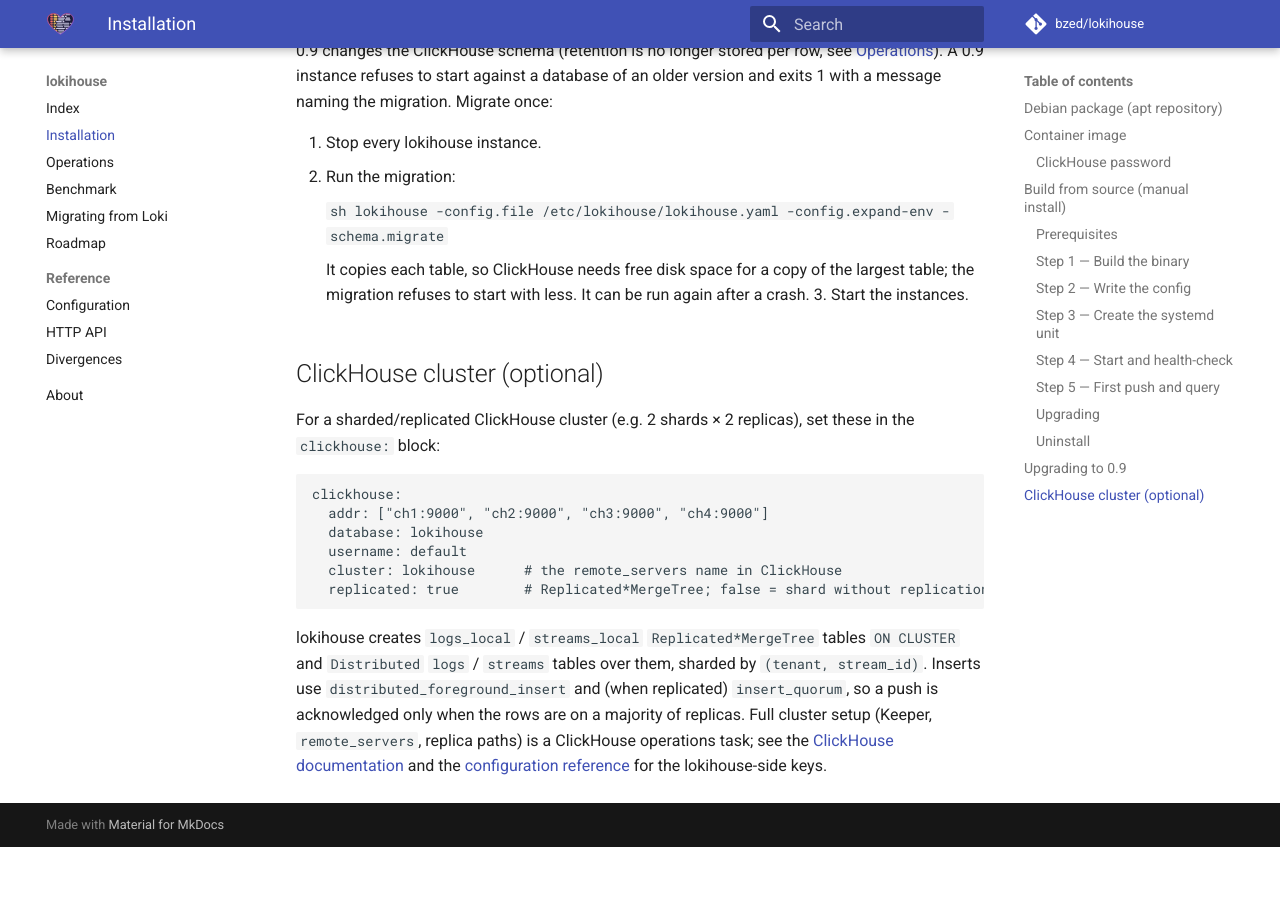
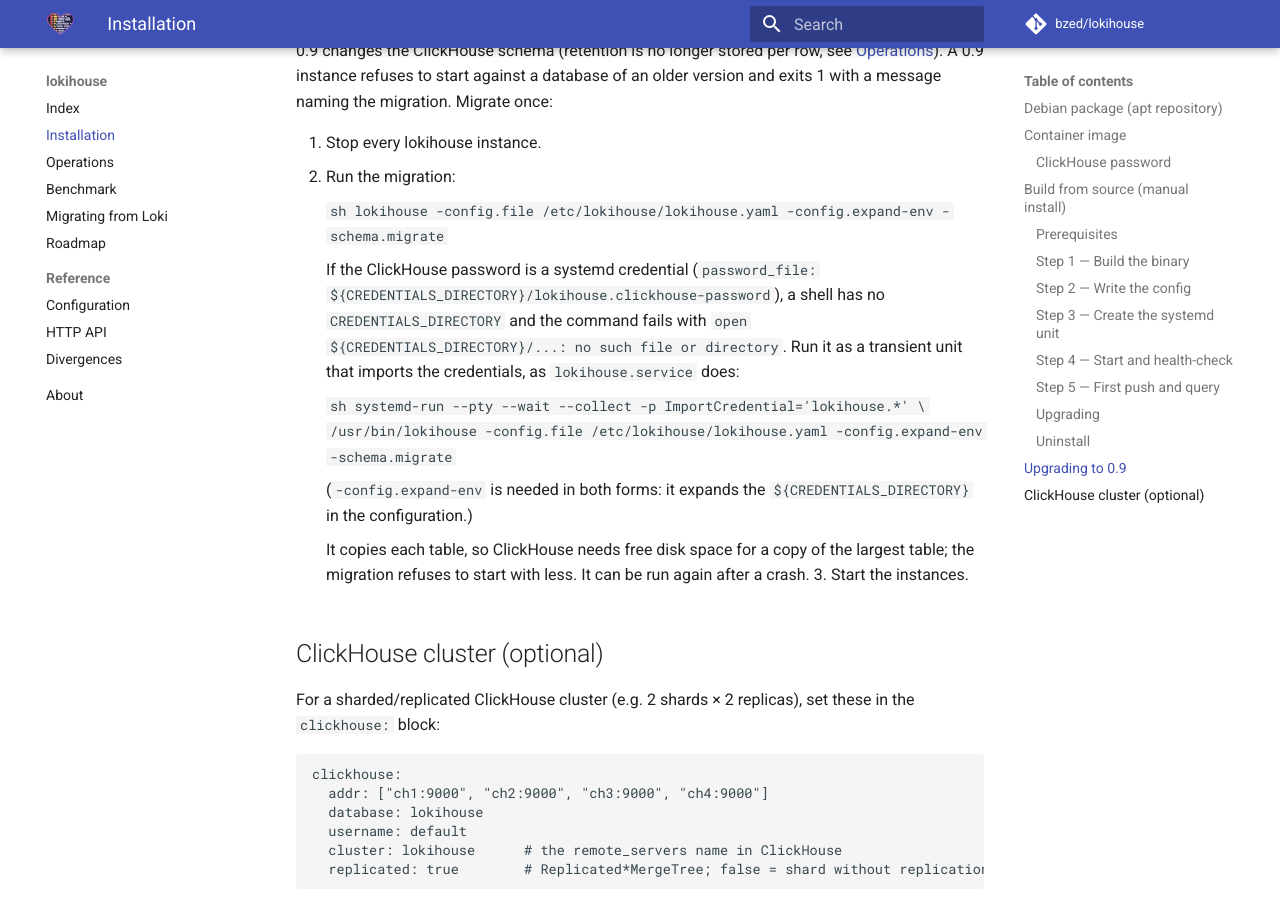
Before and after one commit to bzed/lokihouse, an MkDocs documentation site: the page built from docs/install/index.md, in a window 1280 px wide and 900 px high, scrolled down 6391 px. Built offline with MkDocs 1.6.1 and Material for MkDocs 9.7.7, drawn with Linux system fonts in a browser that asks for light colours; comment, search, counter and statistics services are not loaded; before the commit the page ends 7238 px from its top, so only the background shows below that.

Commit message:
docs: run -schema.migrate with systemd credentials
Co-Authored-By: Claude Sonnet 5.5 <noreply@anthropic.com>

````diff
--- a/docs/install/index.md
+++ b/docs/install/index.md
@@ -332,6 +332,20 @@ migration. Migrate once:
     lokihouse -config.file /etc/lokihouse/lokihouse.yaml -config.expand-env -schema.migrate
     ```
 
+    If the ClickHouse password is a systemd credential
+    (`password_file: ${CREDENTIALS_DIRECTORY}/lokihouse.clickhouse-password`), a
+    shell has no `CREDENTIALS_DIRECTORY` and the command fails with
+    `open ${CREDENTIALS_DIRECTORY}/...: no such file or directory`. Run it as a
+    transient unit that imports the credentials, as `lokihouse.service` does:
+
+    ```sh
+    systemd-run --pty --wait --collect -p ImportCredential='lokihouse.*' \
+      /usr/bin/lokihouse -config.file /etc/lokihouse/lokihouse.yaml -config.expand-env -schema.migrate
+    ```
+
+    (`-config.expand-env` is needed in both forms: it expands the
+    `${CREDENTIALS_DIRECTORY}` in the configuration.)
+
     It copies each table, so ClickHouse needs free disk space for a copy of the
     largest table; the migration refuses to start with less. It can be run
     again after a crash.
````
Also changed, not shown: CHANGELOG.md (+4 -0 lines), docs/man/lokihouse.1.md (+4 -0 lines), 1 other file.
